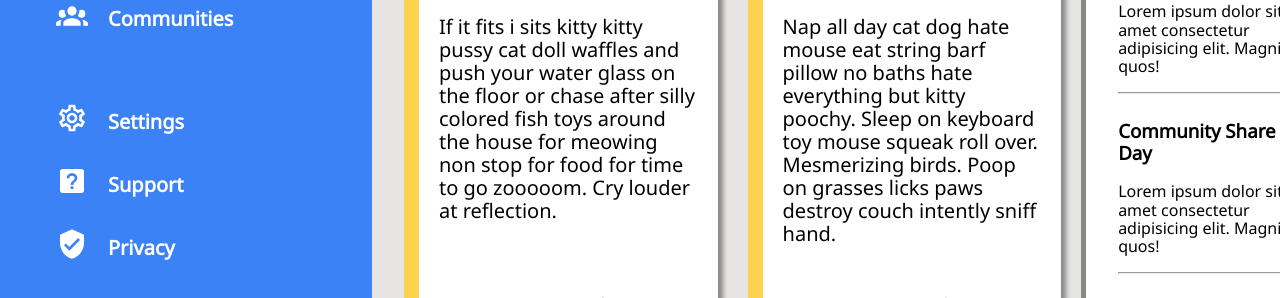
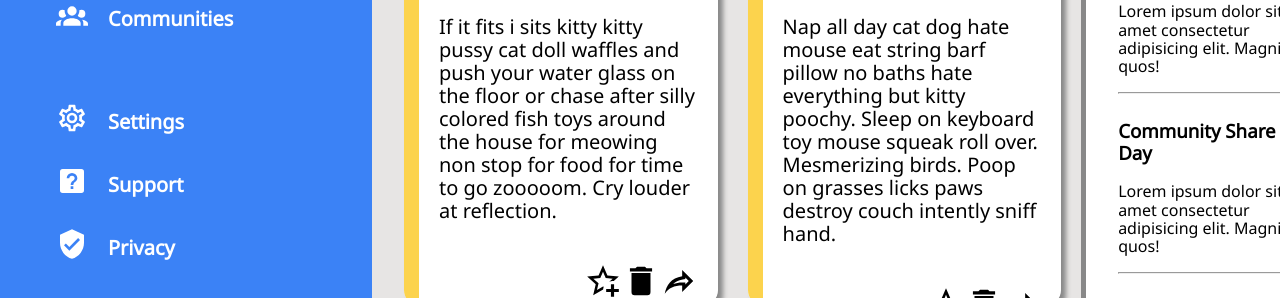
Before and after one commit to Jackie247/admin-dashboard, a website: page index.html in a window 1280 px wide. Shown: the part 502-800 px from the top of the page. Drawn offline with nearby package versions, Linux system fonts and the light colour scheme.

Commit message:
update article cards spacing

```diff
--- a/style.css
+++ b/style.css
@@ -133,7 +133,7 @@ header{
 .article{
     display:grid;
     grid-template-columns:repeat(auto-fit,minmax(300px,1fr));
-    grid-template-rows:clamp(50px,10%,75px) 1fr 1fr;
+    grid-template-rows:clamp(50px,10%,75px) clamp(300px,50%,400px) clamp(300px,50%,450px);
     grid-auto-rows:300px;
     grid-column:1/2;
     gap:30px;
@@ -147,7 +147,8 @@ header{
 .article>.card{
     display:grid;
     grid-template-columns: 15px 1fr;
-    grid-template-rows:1fr auto;
+    grid-template-rows:1fr 50px;
+    grid-auto-rows: 100px;
     background-color: #fff;
     border-radius:1em;
     box-shadow: 5px 5px 5px #888888;
```
